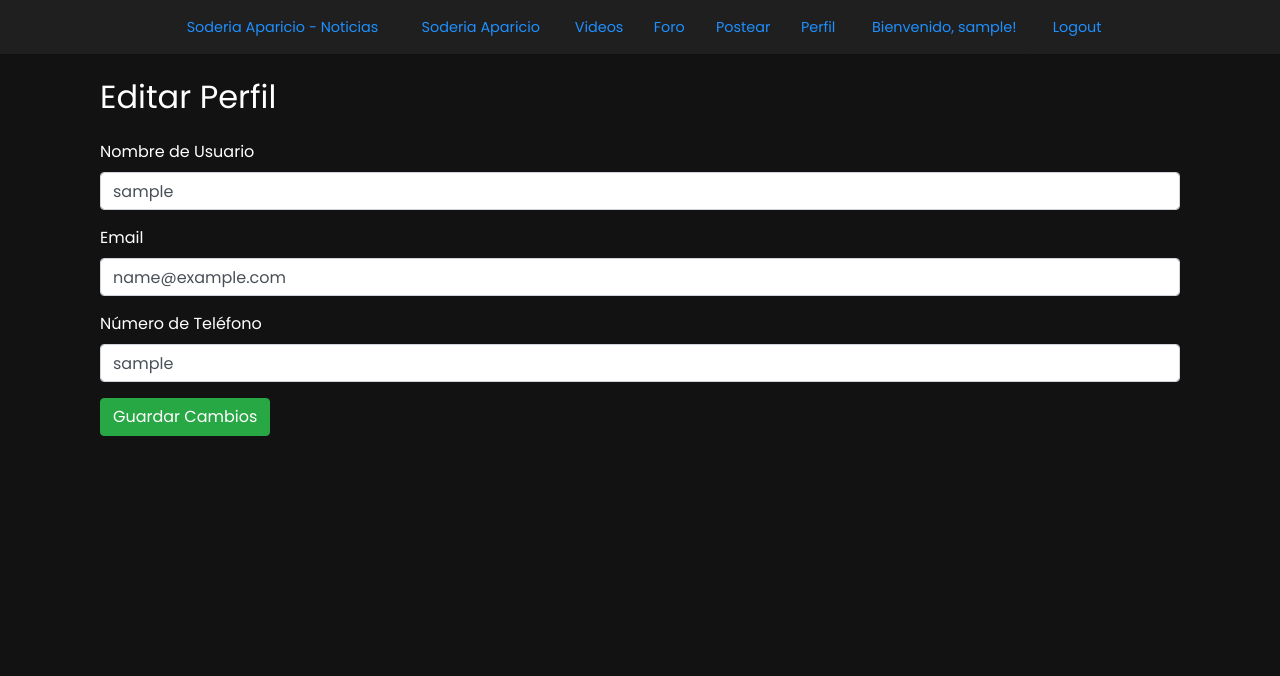
After one commit to soderia-aparicio/web-site, a Flask app: page /perfil/editar in a window 1280 px wide. The commit adds this page. Shown: the top 676 px of the page. Run offline with Flask 2, Linux system fonts and the light colour scheme; the visitor is signed in with stand-in values (Sample User, id 1); data comes from the database, SQL or seed files in the repository; some libraries are stand-ins or nearby versions.

Commit message:
Actualización del menú y diseño de perfil. Cambios en nombres para Soderia Aparicio

```diff
--- a/app.py
+++ b/app.py
@@ -218,6 +218,28 @@ def delete_comment(comment_id):
         flash('Comment deleted successfully.')
     return redirect(url_for('admin_dashboard'))
 
+# Nueva ruta: Ver perfil del usuario
+@app.route('/perfil')
+@login_required
+def perfil():
+    return render_template('perfil.html', user=current_user, title="Perfil del Usuario")
+
+# Nueva ruta: Editar perfil del usuario
+@app.route('/perfil/editar', methods=['GET', 'POST'])
+@login_required
+def editar_perfil():
+    if request.method == 'POST':
+        current_user.username = request.form['username']
+        current_user.email = request.form['email']
+        current_user.phone_number = request.form['phone_number']
+
+        # Guardar los cambios en la base de datos
+        db.session.commit()
+        flash('Perfil actualizado exitosamente.', 'success')
+        return redirect(url_for('perfil'))
+
+    return render_template('editar_perfil.html', user=current_user, title="Editar Perfil")
+
 if __name__ == '__main__':
     with app.app_context():
         db.create_all()
--- a/templates/base.html
+++ b/templates/base.html
@@ -8,98 +8,98 @@
     <link href="https://fonts.googleapis.com/css2?family=Poppins:wght@400;600&display=swap" rel="stylesheet">
     <style>
         body {
-            background-color: #121212;
-            color: #ffffff;
-            font-family: 'Poppins', sans-serif;
+            background-color: #121212;  /* Color de fondo oscuro */
+            color: #ffffff;  /* Texto en color blanco */
+            font-family: 'Poppins', sans-serif;  /* Fuente utilizada */
             margin: 0;
             padding: 0;
         }
         .navbar {
-            background-color: #1f1f1f;
+            background-color: #1f1f1f;  /* Fondo de la barra de navegación */
             padding: 0;
         }
         .navbar-nav {
             display: flex;
-            justify-content: center;
+            justify-content: center;  /* Alineación centrada de los elementos del menú */
             width: 100%;
         }
         .nav-item {
             position: relative;
-            margin: 0 5px;
-            transition: transform 0.3s;
+            margin: 0 5px;  /* Espaciado entre elementos del menú */
+            transition: transform 0.3s;  /* Transición para efectos visuales */
         }
         .nav-link {
-            color: #1e90ff !important;
-            background-color: #1f1f1f;
-            padding: 15px 20px;
+            color: #1e90ff !important;  /* Color del enlace */
+            background-color: #1f1f1f;  /* Fondo del enlace */
+            padding: 15px 20px;  /* Espaciado dentro del enlace */
             display: block;
             text-decoration: none;
-            transition: background-color 0.3s, color 0.3s, transform 0.3s;
-            border-radius: 5px 5px 0 0;
+            transition: background-color 0.3s, color 0.3s, transform 0.3s;  /* Transición para color y transformación */
+            border-radius: 5px 5px 0 0;  /* Bordes redondeados en la parte superior */
         }
         .nav-link:hover {
-            background-color: #1e90ff;
-            color: #121212 !important;
+            background-color: #1e90ff;  /* Fondo azul al pasar el ratón */
+            color: #121212 !important;  /* Color del texto al pasar el ratón */
         }
         .nav-link.active {
-            background-color: #000000;
-            color: #ffffff !important;
-            transform: scale(1.1);
+            background-color: #000000;  /* Fondo negro para el enlace activo */
+            color: #ffffff !important;  /* Texto blanco para el enlace activo */
+            transform: scale(1.1);  /* Aumenta ligeramente el tamaño del enlace activo */
         }
         .nav-item:not(.active) {
-            transform: scale(0.9);
+            transform: scale(0.9);  /* Escala más pequeña para los elementos no activos */
         }
         .container {
-            margin-top: 20px;
+            margin-top: 20px;  /* Margen superior para el contenido principal */
         }
         .title {
             font-size: 3em;
-            text-align: center;
+            text-align: center;  /* Título centrado */
             margin-top: 20px;
-            color: #1e90ff;
-            transition: color 0.3s, transform 0.3s;
+            color: #1e90ff;  /* Color azul del título */
+            transition: color 0.3s, transform 0.3s;  /* Transición para color y transformación del título */
         }
         .title:hover {
-            color: #00bfff;
-            transform: scale(1.1);
+            color: #00bfff;  /* Cambio de color al pasar el ratón */
+            transform: scale(1.1);  /* Escala del título al pasar el ratón */
         }
         .highlight {
             transition: color 0.3s, transform 0.3s;
-            color: #1e90ff;
+            color: #1e90ff;  /* Texto destacado en color azul */
         }
         .highlight:hover {
-            color: #00bfff;
-            transform: scale(1.1);
+            color: #00bfff;  /* Cambio de color al pasar el ratón sobre texto destacado */
+            transform: scale(1.1);  /* Escala del texto destacado al pasar el ratón */
         }
         .btn-primary {
-            background-color: #1e90ff;
+            background-color: #1e90ff;  /* Fondo azul para botones primarios */
             border: none;
         }
         .btn-primary:hover {
-            background-color: #00bfff;
+            background-color: #00bfff;  /* Fondo celeste al pasar el ratón */
         }
         .content {
             padding: 20px;
-            background: #1f1f1f;
-            border-radius: 10px;
-            box-shadow: 0 4px 8px rgba(0,0,0,0.1);
+            background: #1f1f1f;  /* Fondo oscuro para el contenido */
+            border-radius: 10px;  /* Bordes redondeados */
+            box-shadow: 0 4px 8px rgba(0,0,0,0.1);  /* Sombra para darle profundidad */
         }
         .comment-box {
             padding: 10px;
             margin: 10px 0;
-            border: 1px solid #2f2f2f;
+            border: 1px solid #2f2f2f;  /* Borde oscuro para los comentarios */
             border-radius: 5px;
-            background-color: #1f1f1f;
+            background-color: #1f1f1f;  /* Fondo oscuro para los comentarios */
         }
         .comment-box .btn-link {
-            color: #1e90ff;
+            color: #1e90ff;  /* Enlaces dentro de los comentarios */
         }
         .comment-box .btn-link:hover {
-            color: #00bfff;
+            color: #00bfff;  /* Cambio de color al pasar el ratón sobre los enlaces */
             text-decoration: none;
         }
         .highlighted-comment {
-            border: 2px solid #1e90ff;
+            border: 2px solid #1e90ff;  /* Borde azul para comentarios destacados */
         }
         .news-container {
             margin-top: 20px;
@@ -159,39 +180,51 @@
         </button>
         <div class="collapse navbar-collapse justify-content-center" id="navbarNav">
             <ul class="navbar-nav">
+                <!-- Enlace para Noticias -->
                 <li class="nav-item{% if request.endpoint == 'news' %} active{% endif %}">
-                    <a class="nav-link{% if request.endpoint == 'news' %} active{% endif %}" href="{{ url_for('news') }}">Revolución Torteña - Noticias</a>
+                    <a class="nav-link{% if request.endpoint == 'news' %} active{% endif %}" href="{{ url_for('news') }}">Soderia Aparicio - Noticias</a>
                 </li>
+                <!-- Enlace para la página de inicio -->
                 <li class="nav-item{% if request.endpoint == 'home' %} active{% endif %}">
-                    <a class="nav-link{% if request.endpoint == 'home' %} active{% endif %}" href="{{ url_for('home') }}">Revolución Torteña</a>
-                </li>
-                <li class="nav-item{% if request.endpoint == 'videos' %} active{% endif %}"> <!-- Nueva solapa de Videos -->
-                    {% if current_user.is_authenticated %}
-                        <a class="nav-link{% if request.endpoint == 'videos' %} active{% endif %}" href="{{ url_for('videos') }}">Videos</a>
-                    {% endif %}
+                    <a class="nav-link{% if request.endpoint == 'home' %} active{% endif %}" href="{{ url_for('home') }}">Soderia Aparicio</a>
                 </li>
                 {% if current_user.is_authenticated %}
+                    <!-- Enlace para Videos, visible solo si el usuario está autenticado -->
+                    <li class="nav-item{% if request.endpoint == 'videos' %} active{% endif %}">
+                        <a class="nav-link{% if request.endpoint == 'videos' %} active{% endif %}" href="{{ url_for('videos') }}">Videos</a>
+                    </li>
+                    <!-- Enlace para el Foro -->
                     <li class="nav-item{% if request.endpoint == 'foro' %} active{% endif %}">
                         <a class="nav-link{% if request.endpoint == 'foro' %} active{% endif %}" href="{{ url_for('foro') }}">Foro</a>
                     </li>
+                    <!-- Enlace para Postear -->
                     <li class="nav-item{% if request.endpoint == 'postear' %} active{% endif %}">
                         <a class="nav-link{% if request.endpoint == 'postear' %} active{% endif %}" href="{{ url_for('postear') }}">Postear</a>
                     </li>
+                    <!-- Enlace para Perfil -->
+                    <li class="nav-item{% if request.endpoint == 'perfil' %} active{% endif %}">
+                        <a class="nav-link{% if request.endpoint == 'perfil' %} active{% endif %}" href="{{ url_for('perfil') }}">Perfil</a>
+                    </li>
+                    <!-- Mensaje de bienvenida con el nombre del usuario -->
                     <li class="nav-item">
                         <span class="nav-link">Bienvenido, {{ current_user.username }}!</span>
                     </li>
+                    <!-- Enlace para Logout -->
                     <li class="nav-item">
                         <a class="nav-link" href="{{ url_for('logout') }}">Logout</a>
                     </li>
                     {% if current_user.is_admin %}
+                        <!-- Enlace para el Dashboard de Administración, visible solo para administradores -->
                         <li class="nav-item{% if request.endpoint == 'admin_dashboard' %} active{% endif %}">
                             <a class="nav-link{% if request.endpoint == 'admin_dashboard' %} active{% endif %}" href="{{ url_for('admin_dashboard') }}">Admin</a>
                         </li>
                     {% endif %}
                 {% else %}
+                    <!-- Enlace para Login, visible solo si el usuario no está autenticado -->
                     <li class="nav-item{% if request.endpoint == 'login' %} active{% endif %}">
                         <a class="nav-link{% if request.endpoint == 'login' %} active{% endif %}" href="{{ url_for('login') }}">Login</a>
                     </li>
+                    <!-- Enlace para Register, visible solo si el usuario no está autenticado -->
                     <li class="nav-item{% if request.endpoint == 'register' %} active{% endif %}">
                         <a class="nav-link{% if request.endpoint == 'register' %} active{% endif %}" href="{{ url_for('register') }}">Register</a>
                     </li>
--- /dev/null
+++ b/templates/editar_perfil.html
@@ -0,0 +1,22 @@
+{% extends "base.html" %}
+
+{% block content %}
+  <div class="container">
+    <h2 class="my-4">Editar Perfil</h2>
+    <form method="POST" action="{{ url_for('editar_perfil') }}">
+      <div class="form-group">
+        <label for="username">Nombre de Usuario</label>
+        <input type="text" class="form-control" id="username" name="username" value="{{ user.username }}" required>
+      </div>
+      <div class="form-group">
+        <label for="email">Email</label>
+        <input type="email" class="form-control" id="email" name="email" value="{{ user.email }}" required>
+      </div>
+      <div class="form-group">
+        <label for="phone_number">Número de Teléfono</label>
+        <input type="text" class="form-control" id="phone_number" name="phone_number" value="{{ user.phone_number }}" required>
+      </div>
+      <button type="submit" class="btn btn-success">Guardar Cambios</button>
+    </form>
+  </div>
+{% endblock %}
--- a/templates/home.html
+++ b/templates/home.html
@@ -3,9 +3,9 @@
 {% block content %}
 <div class="container">
     <div class="content">
-        <h1 class="title">Revolución Torteña</h1>
+        <h1 class="title">Soderia Aparicio</h1>
         <p>
-            Bienvenidos a <a class="highlight" href="#">Revolución Torteña</a>, el rincón donde cada
+            Bienvenidos a <a class="highlight" href="#">Soderia Aparicio</a>, el rincón donde cada
             <a class="highlight" href="#">Torta Parrilla</a> es un pedacito de nuestra tierra.
             <a class="highlight" href="#">Axel</a> y
             <a class="highlight" href="#">Flavia</a>, dos apasionados emprendedores, te invitan a probar nuestras delicias:
--- a/templates/videos.html
+++ b/templates/videos.html
@@ -2,7 +2,7 @@
 
 {% block content %}
 <div class="content">
-    <h1 class="section-title text-center">Videos de Revolución Torteña</h1>
+    <h1 class="section-title text-center">Videos de Soderia Aparicio</h1>
     <p class="text-center">Explora nuestra colección de videos donde Axel, apasionado por todo tipo de deportes, comparte su energía y entusiasmo. Desde emocionantes encuentros deportivos hasta momentos de pura adrenalina, cada video es una ventana a la vida vibrante que caracteriza a Revolución Torteña. ¡No te pierdas ninguna de nuestras aventuras y vive la emoción junto a nosotros!</p>
 
     <h2 class="section-title text-center">CEO en el Deporte</h2>
```
Also changed, not shown: other parts of templates/base.html (+34 -12 lines), templates/perfil.html (added, +14 -0 lines).
